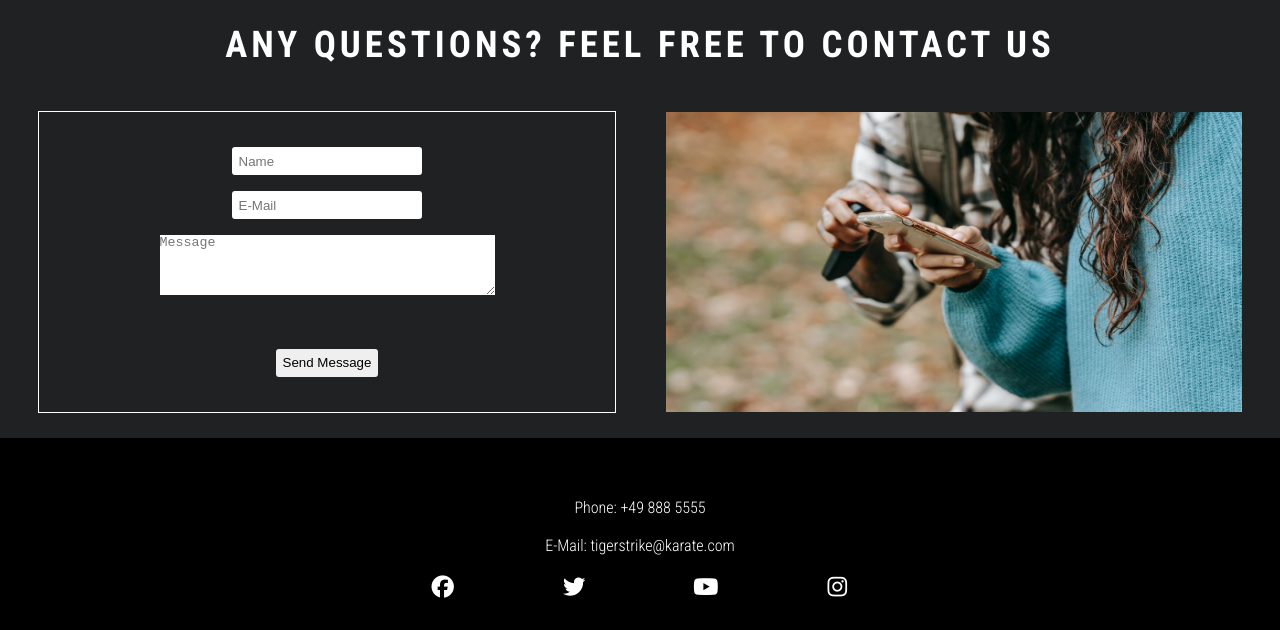
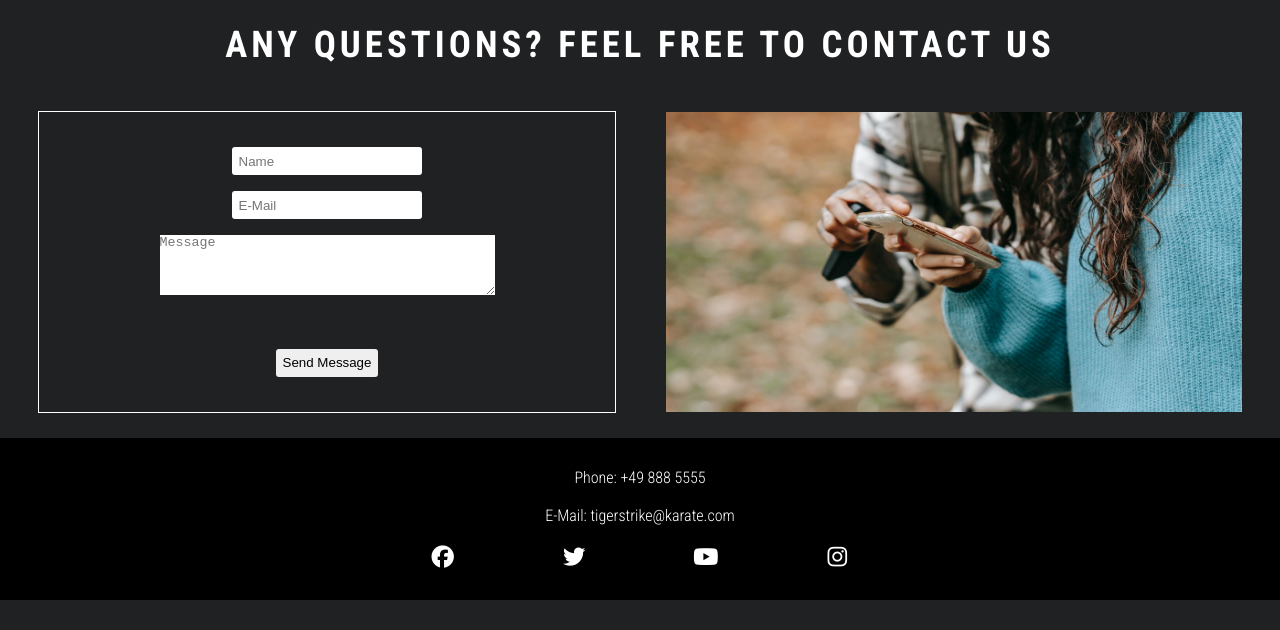
Before and after one commit to ARP-25/TigerStrike-Karate, a plain HTML site: page index.html in a window 1280 px wide. Shown: the part 2485-3115 px from the top of the page. After the commit the page ends 3085 px from the top, so only its background shows below. Drawn offline with Linux system fonts and the light colour scheme.

```diff
--- a/assets/css/style.css
+++ b/assets/css/style.css
@@ -288,7 +288,7 @@ input[type="submit"] {
 /*Styling footer*/
 footer {
     width: 100%;
-    padding: 60px 0 30px 0;
+    padding: 30px 0;
     background-color: black;
 }
 footer div {
```
Also changed, not shown: 1 other file.
